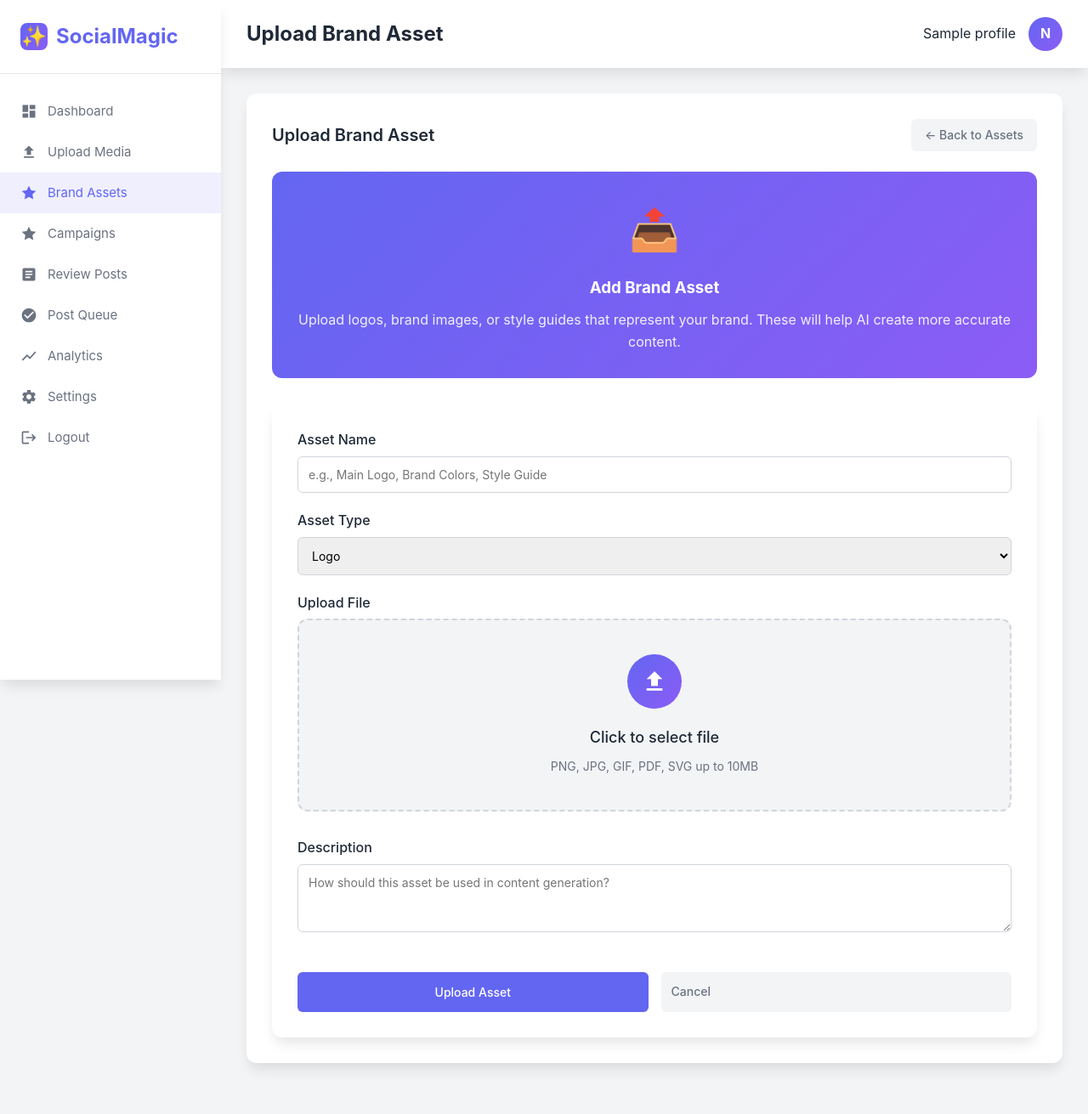
After one commit to vitaminConeThousandMg/socialmagic2, a Flask app: page /brand-assets/upload in a window 1280 px wide. The commit adds this page. Shown: the whole page at 85% size. Run offline with Flask 3, Linux system fonts and the light colour scheme; a user stored in the database is signed in; tables that the repository leaves empty hold one stand-in row (values such as "Sample post"); parts of the project's set-up code (start-up, migrations or seed data) failed here and were passed over; some libraries are stand-ins or nearby versions.

Commit message:
Complete Brand Asset Upload System

```diff
--- a/forms.py
+++ b/forms.py
@@ -1,5 +1,6 @@
 from flask_wtf import FlaskForm
 from flask_wtf.file import FileField, FileAllowed, FileRequired
+from wtforms.fields import MultipleFileField
 from wtforms import StringField, PasswordField, TextAreaField, SelectField, BooleanField, SubmitField, IntegerField
 from wtforms.validators import DataRequired, Email, Length, EqualTo, Optional
 
@@ -54,7 +55,7 @@ class BrandAssetForm(FlaskForm):
     ], validators=[DataRequired()])
     file = FileField('Upload File', validators=[
         FileRequired(),
-        FileAllowed(['jpg', 'jpeg', 'png', 'gif', 'pdf', 'svg'], 'Images and PDFs only!')
+        FileAllowed(['jpg', 'jpeg', 'png', 'gif', 'pdf', 'svg'], 'Images, PDFs, and SVGs only!')
     ])
     description = TextAreaField('Description', validators=[Optional()],
                                render_kw={"rows": 3, "placeholder": "How should this asset be used?"})
--- a/main.py
+++ b/main.py
@@ -5,6 +5,8 @@ from forms import BusinessProfileForm, CampaignForm, BrandAssetForm
 from tasks.generation import regenerate_post
 from tasks.publishing import schedule_approved_posts
 from services.ai_service import ai_service
+from services.storage_service import storage_service
+from utils import allowed_file
 import requests
 import os
 from datetime import datetime, timedelta
@@ -235,6 +237,70 @@ def brand_assets():
 
     return render_template('brand_assets.html', assets=assets)
 
+@main_bp.route('/brand-assets/upload', methods=['GET', 'POST'])
+@login_required
+def upload_brand_asset():
+    if not current_user.subscription_active:
+        return redirect(url_for('auth.subscription'))
+
+    form = BrandAssetForm()
+    if form.validate_on_submit():
+        file = form.file.data
+
+        if file and allowed_file(file.filename):
+            # Read file data
+            file_data = file.read()
+            file.seek(0)  # Reset file pointer
+
+            # Upload to S3
+            file_url = storage_service.upload_brand_asset(
+                file_data=file_data,
+                filename=file.filename,
+                user_id=current_user.id,
+                asset_type=form.asset_type.data
+            )
+
+            if file_url:
+                # Create brand asset record
+                asset = BrandAsset(
+                    user_id=current_user.id,
+                    name=form.name.data,
+                    asset_type=form.asset_type.data,
+                    file_url=file_url,
+                    file_size=len(file_data),
+                    mime_type=file.content_type,
+                    description=form.description.data
+                )
+                db.session.add(asset)
+                db.session.commit()
+
+                flash('Brand asset uploaded successfully!', 'success')
+                return redirect(url_for('main.brand_assets'))
+            else:
+                flash('Failed to upload file. Please try again.', 'error')
+        else:
+            flash('Invalid file type. Please upload images or PDFs only.', 'error')
+
+    return render_template('upload_brand_asset.html', form=form)
+
+@main_bp.route('/brand-assets/<int:asset_id>/delete', methods=['POST'])
+@login_required
+def delete_brand_asset(asset_id):
+    if not current_user.subscription_active:
+        return jsonify({'error': 'Subscription required'}), 403
+
+    asset = BrandAsset.query.filter_by(id=asset_id, user_id=current_user.id).first()
+    if not asset:
+        return jsonify({'error': 'Asset not found'}), 404
+
+    # Delete from S3
+    storage_service.delete_media(asset.file_url)
+
+    # Mark as inactive instead of deleting
+    asset.is_active = False
+    db.session.commit()
+
+    return jsonify({'success': True, 'message': 'Asset deleted successfully'})
 @main_bp.route('/analytics')
 @login_required
 def analytics():
--- a/templates/base.html
+++ b/templates/base.html
@@ -40,17 +40,23 @@
                     </svg>
                     Upload Media
                 </a>
-                <a class="nav-item {% if request.endpoint == 'main.media_library' %}active{% endif %}" href="{{ url_for('main.media_library') }}">
+                <a class="nav-item {% if request.endpoint in ['main.brand_assets', 'main.upload_brand_asset'] %}active{% endif %}" href="{{ url_for('main.brand_assets') }}">
                     <svg viewBox="0 0 24 24" fill="currentColor">
-                        <path d="M22 16V4c0-1.1-.9-2-2-2H8c-1.1 0-2 .9-2 2v12c0 1.1.9 2 2 2h12c1.1 0 2-.9 2-2zm-11-4l2.03 2.71L16 11l4 5H8l3-4zM2 6v14c0 1.1.9 2 2 2h14v-2H4V6H2z"/>
+                        <path d="M12 2l3.09 6.26L22 9.27l-5 4.87 1.18 6.88L12 17.77l-6.18 3.25L7 14.14 2 9.27l6.91-1.01L12 2z"/>
                     </svg>
-                    Media Library
+                    Brand Assets
                 </a>
                 <a class="nav-item {% if request.endpoint == 'main.campaigns' %}active{% endif %}" href="{{ url_for('main.campaigns') }}">
                     <svg viewBox="0 0 24 24" fill="currentColor">
                         <path d="M12 2l3.09 6.26L22 9.27l-5 4.87 1.18 6.88L12 17.77l-6.18 3.25L7 14.14 2 9.27l6.91-1.01L12 2z"/>
                     </svg>
                     Campaigns
+                </a>
+                <a class="nav-item {% if request.endpoint == 'main.posts' %}active{% endif %}" href="{{ url_for('main.posts') }}">
+                    <svg viewBox="0 0 24 24" fill="currentColor">
+                        <path d="M19 3H5c-1.1 0-2 .9-2 2v14c0 1.1.9 2 2 2h14c1.1 0 2-.9 2-2V5c0-1.1-.9-2-2-2zm-5 14H7v-2h7v2zm3-4H7v-2h10v2zm0-4H7V7h10v2z"/>
+                    </svg>
+                    Review Posts
                 </a>
                 <a class="nav-item {% if request.endpoint == 'main.queue' %}active{% endif %}" href="{{ url_for('main.queue') }}">
                     <svg viewBox="0 0 24 24" fill="currentColor">
--- /dev/null
+++ b/templates/upload_brand_asset.html
@@ -0,0 +1,138 @@
+{% extends "base.html" %}
+
+{% block page_title %}Upload Brand Asset{% endblock %}
+
+{% block content %}
+<div class="upload-section">
+    <div class="section-header">
+        <h3 class="section-title">Upload Brand Asset</h3>
+        <a href="{{ url_for('main.brand_assets') }}" class="btn btn-secondary">
+            ← Back to Assets
+        </a>
+    </div>
+
+    <div style="background: linear-gradient(135deg, var(--primary) 0%, var(--secondary) 100%); padding: 30px; border-radius: 12px; color: white; margin-bottom: 30px; text-align: center;">
+        <div style="font-size: 48px; margin-bottom: 15px;">📤</div>
+        <h3 style="margin-bottom: 10px;">Add Brand Asset</h3>
+        <p style="opacity: 0.9;">Upload logos, brand images, or style guides that represent your brand. These will help AI create more accurate content.</p>
+    </div>
+
+    <form method="POST" enctype="multipart/form-data" style="background: var(--white); padding: 30px; border-radius: 12px; box-shadow: var(--shadow);">
+        {{ form.hidden_tag() }}
+
+        <div style="display: grid; gap: 20px;">
+            <div>
+                {{ form.name.label(style="display: block; font-weight: 500; color: var(--dark); margin-bottom: 6px;") }}
+                {{ form.name(style="width: 100%; padding: 12px; border: 1px solid #d1d5db; border-radius: 6px; font-size: 14px;", placeholder="e.g., Main Logo, Brand Colors, Style Guide") }}
+                {% if form.name.errors %}
+                    <div style="color: var(--danger); font-size: 12px; margin-top: 4px;">{{ form.name.errors[0] }}</div>
+                {% endif %}
+            </div>
+
+            <div>
+                {{ form.asset_type.label(style="display: block; font-weight: 500; color: var(--dark); margin-bottom: 6px;") }}
+                {{ form.asset_type(style="width: 100%; padding: 12px; border: 1px solid #d1d5db; border-radius: 6px; font-size: 14px;") }}
+                {% if form.asset_type.errors %}
+                    <div style="color: var(--danger); font-size: 12px; margin-top: 4px;">{{ form.asset_type.errors[0] }}</div>
+                {% endif %}
+            </div>
+
+            <div>
+                {{ form.file.label(style="display: block; font-weight: 500; color: var(--dark); margin-bottom: 6px;") }}
+                <div class="upload-area" id="uploadArea" style="margin-bottom: 10px;">
+                    <div class="upload-icon">
+                        <svg width="32" height="32" viewBox="0 0 24 24" fill="currentColor">
+                            <path d="M9 16h6v-6h4l-7-7-7 7h4v6zm-4 2h14v2H5v-2z"/>
+                        </svg>
+                    </div>
+                    <p class="upload-text">Click to select file</p>
+                    <p class="upload-subtext">PNG, JPG, GIF, PDF, SVG up to 10MB</p>
+                </div>
+                {{ form.file(style="display: none;", id="fileInput") }}
+                <div id="filePreview" style="display: none; padding: 10px; background: var(--light-gray); border-radius: 6px; font-size: 14px;"></div>
+                {% if form.file.errors %}
+                    <div style="color: var(--danger); font-size: 12px; margin-top: 4px;">{{ form.file.errors[0] }}</div>
+                {% endif %}
+            </div>
+
+            <div>
+                {{ form.description.label(style="display: block; font-weight: 500; color: var(--dark); margin-bottom: 6px;") }}
+                {{ form.description(style="width: 100%; padding: 12px; border: 1px solid #d1d5db; border-radius: 6px; font-size: 14px; min-height: 80px; resize: vertical;", placeholder="How should this asset be used in content generation?") }}
+                {% if form.description.errors %}
+                    <div style="color: var(--danger); font-size: 12px; margin-top: 4px;">{{ form.description.errors[0] }}</div>
+                {% endif %}
+            </div>
+
+            <div style="display: flex; gap: 15px; margin-top: 20px;">
+                {{ form.submit(class="btn btn-primary", style="flex: 1; padding: 12px;") }}
+                <a href="{{ url_for('main.brand_assets') }}" class="btn btn-secondary" style="flex: 1; padding: 12px; text-align: center; text-decoration: none;">Cancel</a>
+            </div>
+        </div>
+    </form>
+</div>
+
+<script>
+document.addEventListener('DOMContentLoaded', function() {
+    const uploadArea = document.getElementById('uploadArea');
+    const fileInput = document.getElementById('fileInput');
+    const filePreview = document.getElementById('filePreview');
+
+    // Click to upload
+    uploadArea.addEventListener('click', () => fileInput.click());
+
+    // File selection
+    fileInput.addEventListener('change', function(e) {
+        const file = e.target.files[0];
+        if (file) {
+            displayFilePreview(file);
+        }
+    });
+
+    // Drag and drop
+    uploadArea.addEventListener('dragover', (e) => {
+        e.preventDefault();
+        uploadArea.classList.add('drag-over');
+    });
+
+    uploadArea.addEventListener('dragleave', () => {
+        uploadArea.classList.remove('drag-over');
+    });
+
+    uploadArea.addEventListener('drop', (e) => {
+        e.preventDefault();
+        uploadArea.classList.remove('drag-over');
+
+        const files = e.dataTransfer.files;
+        if (files.length > 0) {
+            fileInput.files = files;
+            displayFilePreview(files[0]);
+        }
+    });
+
+    function displayFilePreview(file) {
+        filePreview.style.display = 'block';
+        filePreview.innerHTML = `
+            <div style="display: flex; align-items: center; gap: 10px;">
+                <div style="width: 40px; height: 40px; background: var(--primary); border-radius: 6px; display: flex; align-items: center; justify-content: center; color: white;">
+                    ${file.type.startsWith('image/') ? '🖼️' : '📄'}
+                </div>
+                <div>
+                    <div style="font-weight: 500;">${file.name}</div>
+                    <div style="color: var(--gray); font-size: 12px;">${formatFileSize(file.size)}</div>
+                </div>
+            </div>
+        `;
+    }
+
+    function formatFileSize(bytes) {
+        if (bytes === 0) return '0 Bytes';
+        const k = 1024;
+        const sizes = ['Bytes', 'KB', 'MB', 'GB'];
+        const i = Math.floor(Math.log(bytes) / Math.log(k));
+        const p = Math.pow(k, i);
+        const s = Math.round((bytes / p) * 100) / 100;
+        return s + ' ' + sizes[i];
+    }
+});
+</script>
+{% endblock %}
```
Also changed, not shown: services/ai_service.py (+7 -0 lines), tasks/generation.py (+19 -2 lines), templates/brand_assets.html (added, +162 -0 lines).
